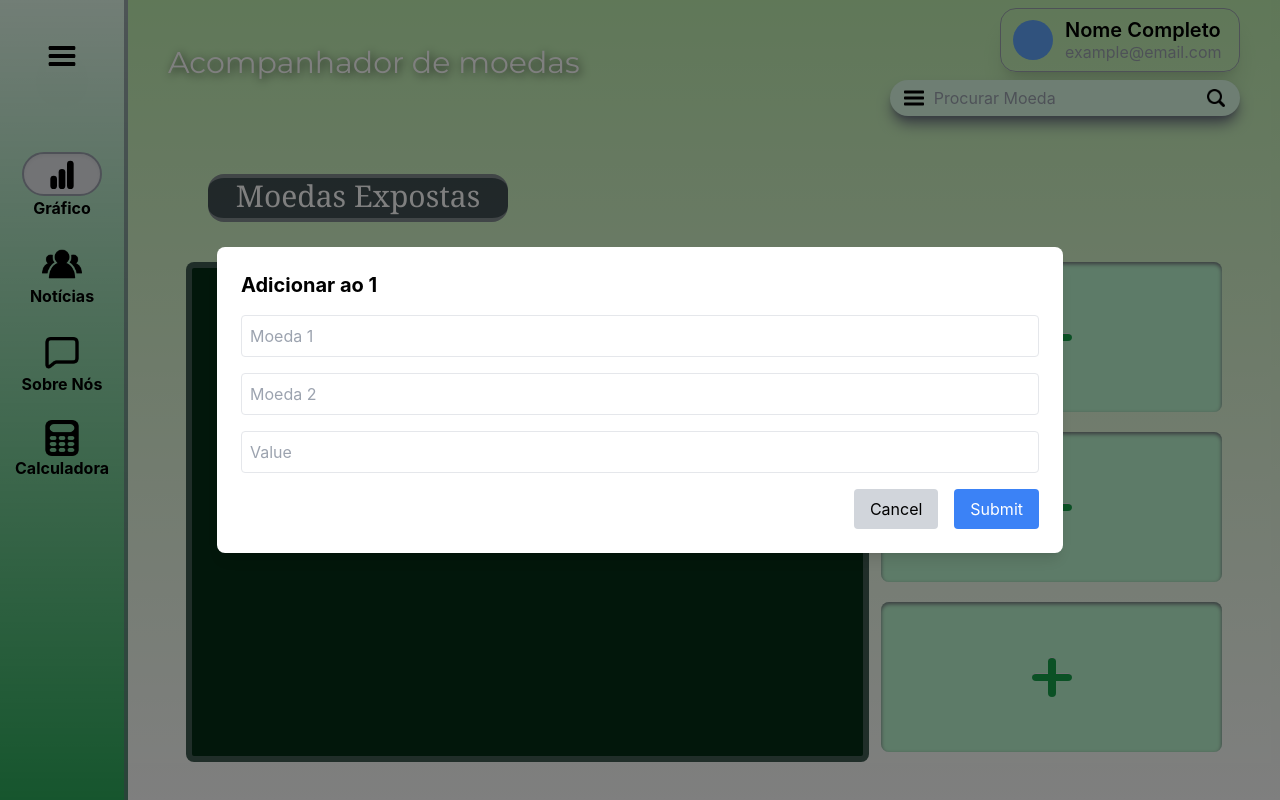
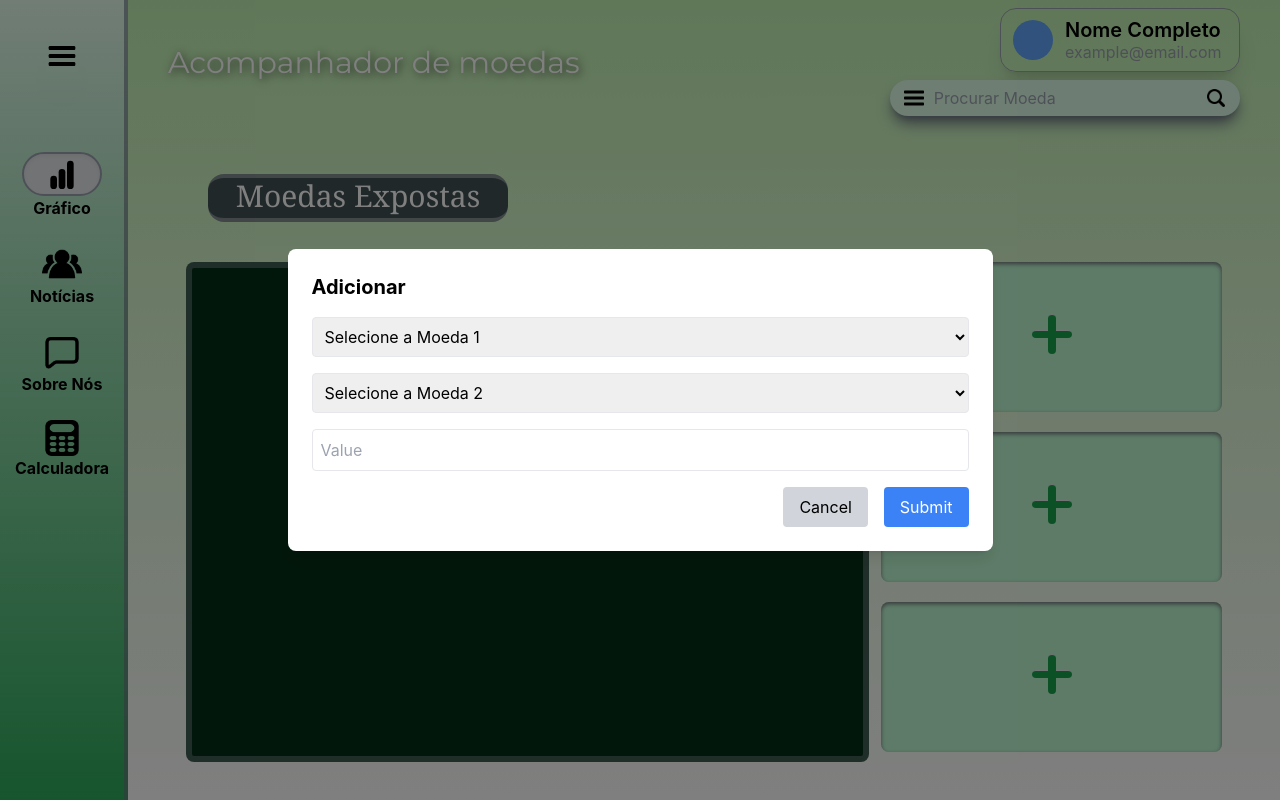
Before and after one commit to igormooura/AppFinanceiro, a React (Create React App) app in the folder view/: page /grafico in a window 1280 px wide. Both pictures are taken after a click on the button 1051 px from the left and 336 px from the top of the page. Built offline with nearby package versions, Linux system fonts and the light colour scheme; no server answers.

Commit message:
adicionando a parte funcional do grafico com click
QUASE PRONTO

```diff
--- a/view/src/pages/Grafico/Grafico.js
+++ b/view/src/pages/Grafico/Grafico.js
@@ -4,54 +4,103 @@ import { Link } from "react-router-dom";
 import Sidebar from "../../components/SideBar/Sidebar";
 import Title from "../../components/Title/Title";
 import PageName from "../../components/PageName/PageName";
+import { Line } from "react-chartjs-2";
+import { Chart as ChartJS, CategoryScale, LinearScale, PointElement, LineElement, Tooltip, Legend } from "chart.js";
+
+ChartJS.register(CategoryScale, LinearScale, PointElement, LineElement, Tooltip, Legend);
+
+
 
 const Grafico = () => {
   const [graficos, setGraficos] = useState([]);
   const [activeTab, setActiveTab] = useState(null);
+  const [isFormOpen, setIsFormOpen] = useState(false);
   const [formData, setFormData] = useState({ moeda1: "", moeda2: "", value: "" });
+  const [chartData, setChartData] = useState(null);
 
   useEffect(() => {
-
     fetch("http://localhost:5000/grafico")
       .then((res) => res.json())
       .then((data) => setGraficos(data))
       .catch(() => alert("Erro ao buscar gráficos."));
   }, []);
 
-  const handleTabClick = (tabId) => {
+  const handleTabClick = async (tabId) => {
+  setActiveTab(tabId); // Set the activeTab state even if the tab doesn't have content
 
-    if (!graficos[tabId]) {
-      setActiveTab(tabId);
+  if (!graficos[tabId]) return;
+
+  const moeda = graficos[tabId].moeda;
+  const variavel = graficos[tabId].variavel;
+  console.log(moeda + " " + variavel)
+  try {
+    const response = await axios.get(
+      `https://api.coingecko.com/api/v3/coins/${moeda}/market_chart`,
+      {
+        params: {
+          vs_currency: variavel,
+          days: 14, // Get 2 weeks of data
+          interval: "daily",
+        },
+      }
+    );
+
+    const prices = response.data.prices.map(([timestamp, valor]) => ({
+      date: new Date(timestamp).toLocaleDateString(),
+      valor,
+    }));
+
+    setChartData({
+      labels: prices.map((p) => p.date),
+      datasets: [
+        {
+          label: `${moeda} to ${variavel}`,
+          data: prices.map((p) => p.valor),
+          borderColor: "rgb(75, 192, 192)",
+          backgroundColor: "rgba(75, 192, 192, 0.2)",
+        },
+      ],
+    });
+  } catch (error) {
+      console.error("Error fetching data:", error);
+      alert("Erro ao buscar dados de conversão.");
     }
   };
-  const handleDelete = async (tabId) => {
+
+
+  const handleDelete = async (tabId, graphId) => {
     try {
-      await axios.delete(`http://localhost:5000/grafico/${tabId}`);
+      await axios.delete(`http://localhost:5000/grafico/${graphId}`);
       setGraficos((prev) => {
         const updatedGraficos = [...prev];
         updatedGraficos[tabId] = null; // Remove the graph from state
         return updatedGraficos;
       });
     } catch (error) {
+      console.log(error);
       alert("Erro ao deletar gráfico.");
     }
   };
 
   const handleFormSubmit = async (e) => {
     e.preventDefault();
+    console.log(formData);
     try {
-
       const response = await axios.post("http://localhost:5000/grafico/", formData);
       const newGraph = response.data;
 
-
-      setGraficos((prev) => ({ ...prev, [activeTab]: newGraph }));
+      setGraficos((prev) => {
+        const updatedGraficos = [...prev];
+        updatedGraficos[activeTab] = newGraph;
+        return updatedGraficos;
+      });
       setFormData({ moeda1: "", moeda2: "", value: "" });
-      setActiveTab(null);
+      setIsFormOpen(false);
     } catch (error) {
       alert("Erro ao adicionar gráfico.");
     }
   };
+
 
   return (
     <div className="flex h-screen w-full">
@@ -111,45 +160,43 @@ const Grafico = () => {
         <PageName name="Moedas Expostas" />
 
         <div className="h-[500px] w-[90%] flex space-x-3 items-center justify-center mx-auto mt-10">
-  <div id="screen" className="w-2/3 h-full bg-green-950 rounded-lg border-[6px] border-gray-400/40"></div>
+        <div id="screen" className="w-2/3 h-full bg-green-950 rounded-lg border-[6px] border-gray-400/40 flex items-center justify-center">
+          {chartData ? <Line data={chartData} /> : <p className="text-white">Selecione uma moeda para visualizar o gráfico</p>}
+        </div>
         <div className="w-1/3 h-full space-y-5">
           {[1, 2, 3].map((tabId) => (
             <div key={tabId} className="h-[30%] flex space-x-1">
-        <button
+              <div
                 className={`h-full w-[100%]   duration-300 ${
                   graficos[tabId] ? "bg-transparent" : "rounded-lg shadow-inner hover:scale-105 shadow-zinc-500 bg-green-200"
                 }`}
-          onClick={() => handleTabClick(tabId)}
+
               >
                 {graficos[tabId] ? (
-            <div className="w-full flex space-x-[1px] h-full">
+                  <div className="w-full flex space-x-[1px] h-full ">
                     {/* Delete Button */}
                     <button
-                className="w-[15%] rounded-xl shadow-inner shadow-zinc-800 hover:scale-[1.02] duration-500 hover:bg-red-400 bg-red-500"
-                // onClick={() => handleDelete(tabId)} // Delete logic
+                      className="w-[15%] rounded-xl hover:scale-[1.02] duration-500 hover:bg-red-400 bg-gradient-to-b from-red-600/90 to-red-700/85"
+                      onClick={() => handleDelete(tabId, graficos[tabId]?._id)} // Delete logic
                     >
-                <svg
-                  viewBox="0 0 24 24"
-                  fill="none"
-                  xmlns="http://www.w3.org/2000/svg"
-                >
-                  <path
-                    d="M4 12L20 12"
-                    stroke="#ffffff"
-                    strokeWidth="2"
-                    strokeLinecap="round"
-                    strokeLinejoin="round"
-                  ></path>
-                </svg>
+                      <hr class = "w-[45%] h-1 rounded-sm bg-white mx-auto"></hr>
                     </button>
 
                     {/* Content Button */}
-              <div className="w-[85%] bg-zinc-900 shadow-inner shadow-black text-white">
-                {graficos[tabId].moeda} vs {graficos[tabId].variavel}s
-              </div>
+                    <button onClick={() => handleTabClick(tabId)} className="w-[85%] bg-zinc-800 shadow-inner shadow-black text-white">
+                      <p>{graficos[tabId].moeda}</p> <p>{graficos[tabId].variavel}</p>
+                    </button>
                   </div>
                 ) : (
-            <div className="relative h-16 w-16 flex items-center justify-center mx-auto my-auto group">
+
+                  <button
+                  className="relative my-10 h-16 w-16 flex items-center justify-center mx-auto  group"
+                  onClick={() => {
+                    setActiveTab(tabId);
+                    setIsFormOpen(true);
+                  }}
+                >
+                  {/* Add graph Button */}
                   <hr
                     id="plus1"
                     className="group-hover:bg-green-700 h-2 w-10 absolute rounded-xl mx-auto my-auto shadow-2xl shadow-black bg-green-600"
@@ -158,9 +205,9 @@ const Grafico = () => {
                     id="plus"
                     className="group-hover:bg-green-700 h-10 w-2 absolute rounded-xl mx-auto my-auto shadow-2xl bg-green-600"
                   ></hr>
+                </button>
+                )}
               </div>
-          )}
-        </button>
             </div>
           ))}
         </div>
@@ -169,29 +216,45 @@ const Grafico = () => {
 
 
         {/* Form for adding data */}
-        {activeTab && (
+        {isFormOpen && (
           <div className="fixed top-0 left-0 w-full h-full bg-black bg-opacity-50 flex justify-center items-center">
             <form
               className="bg-white p-6 rounded-lg shadow-lg space-y-4"
               onSubmit={handleFormSubmit}
             >
-              <h3 className="text-xl font-bold">Adicionar ao {activeTab}</h3>
-              <input
-                type="text"
-                placeholder="Moeda 1"
+              <h3 className="text-xl font-bold">Adicionar</h3>
+
+              {/* Dropdown for Moeda 1 */}
+              <select
                 className="border rounded p-2 w-full"
                 value={formData.moeda1}
                 onChange={(e) => setFormData({ ...formData, moeda1: e.target.value })}
                 required
-              />
-              <input
-                type="text"
-                placeholder="Moeda 2"
+              >
+                <option value="" disabled>
+                  Selecione a Moeda 1
+                </option>
+                <option value="usd">Dólar(USD)</option>
+                <option value="brl">Real(BRL)</option>
+                <option value="bitcoin">Bitcoin(BTC)</option>
+              </select>
+
+              {/* Dropdown for Moeda 2 */}
+              <select
                 className="border rounded p-2 w-full"
                 value={formData.moeda2}
                 onChange={(e) => setFormData({ ...formData, moeda2: e.target.value })}
                 required
-              />
+              >
+                <option value="" disabled>
+                  Selecione a Moeda 2
+                </option>
+                <option value="usd">Dólar(USD)</option>
+                <option value="brl">Real(BRL)</option>
+                <option value="bitcoin">Bitcoin(BTC)</option>
+              </select>
+
+              {/* Input for Value */}
               <input
                 type="number"
                 placeholder="Value"
@@ -200,11 +263,13 @@ const Grafico = () => {
                 onChange={(e) => setFormData({ ...formData, value: e.target.value })}
                 required
               />
+
+              {/* Buttons */}
               <div className="flex justify-end space-x-4">
                 <button
                   type="button"
                   className="px-4 py-2 bg-gray-300 rounded"
-                  onClick={() => setActiveTab(null)}
+                  onClick={() => setIsFormOpen(false)}
                 >
                   Cancel
                 </button>
@@ -216,6 +281,7 @@ const Grafico = () => {
                 </button>
               </div>
             </form>
+
           </div>
         )}
       </div>
```
Lines whose indentation alone changed are shown as unchanged.
